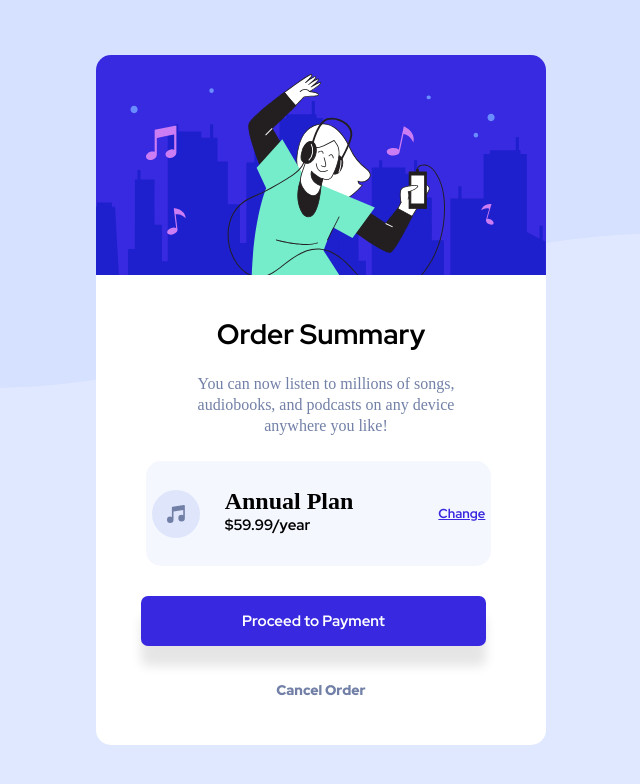
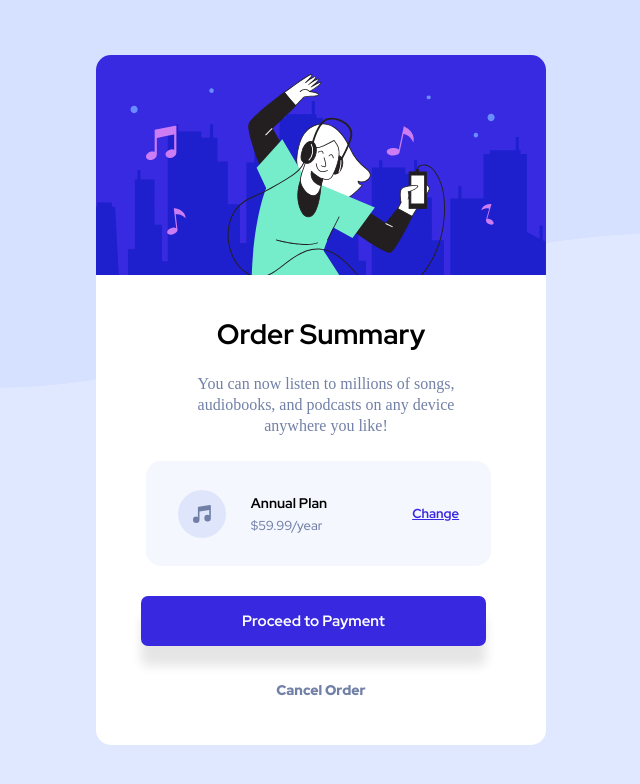
Before and after one commit to ILikeCode1/Order-Summary-Card, a plain HTML site: page index.html in a window 1280 px wide. Shown: the whole page, without its empty margins (319-959 px from the left). Drawn offline with Linux system fonts and the light colour scheme.

Commit message:
Update style.css
accessibility issues

```diff
--- a/style.css
+++ b/style.css
@@ -40,16 +40,16 @@ p {
   padding-left: 25px;
 }
 
-h3 {
+h2 {
   font-family: "Red Hat Display", sans-serif;
   font-weight: 700;
-  font-size: 15px;
+  font-size: 14px;
   padding-bottom: 5px;
 }
 
-h4 {
+h3 {
   color: hsl(224, 23%, 55%);
-  font-size: 14px;
+  font-size: 13px;
   font-family: "Red Hat Display", sans-serif;
   font-weight: 500;
 }
```
